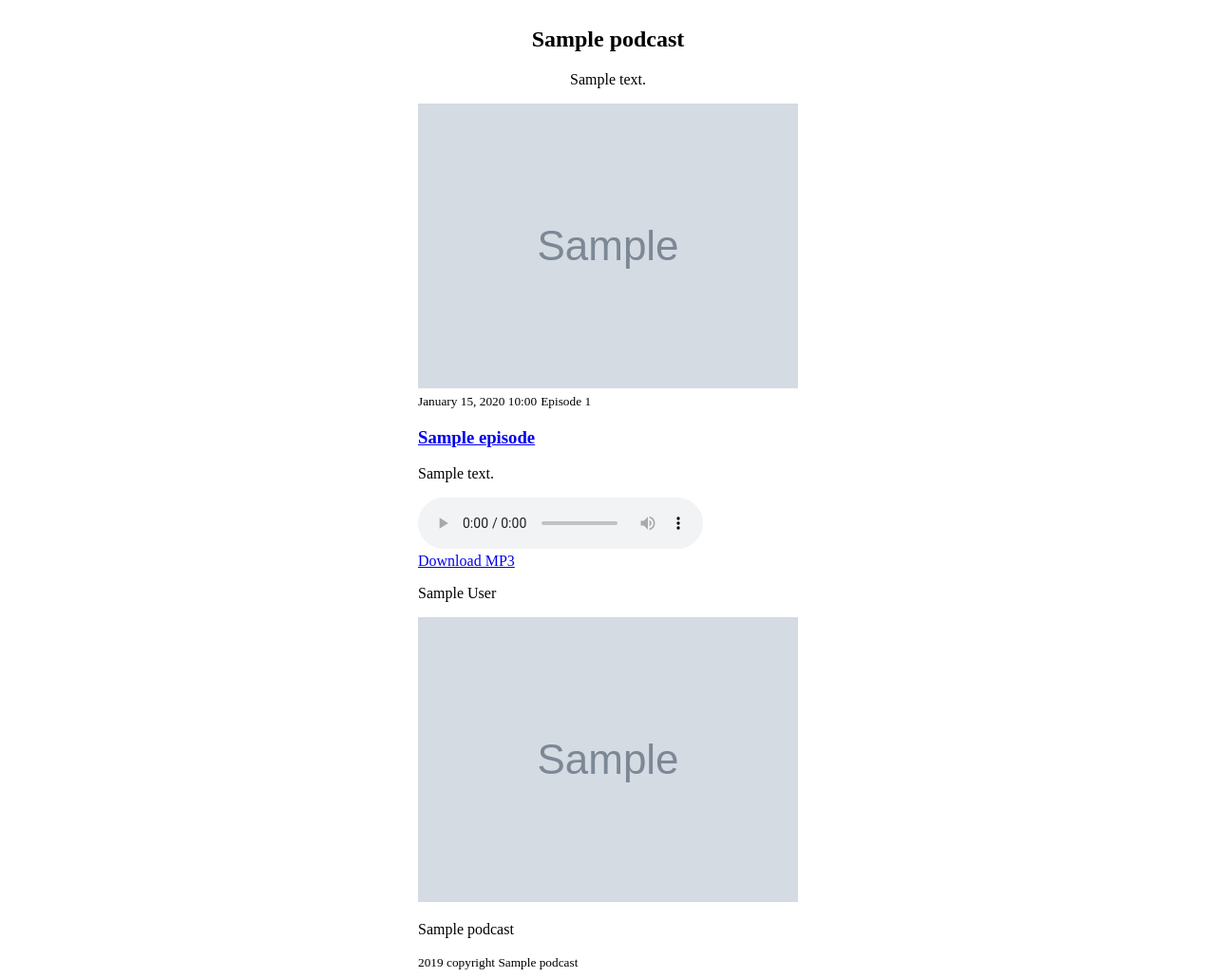
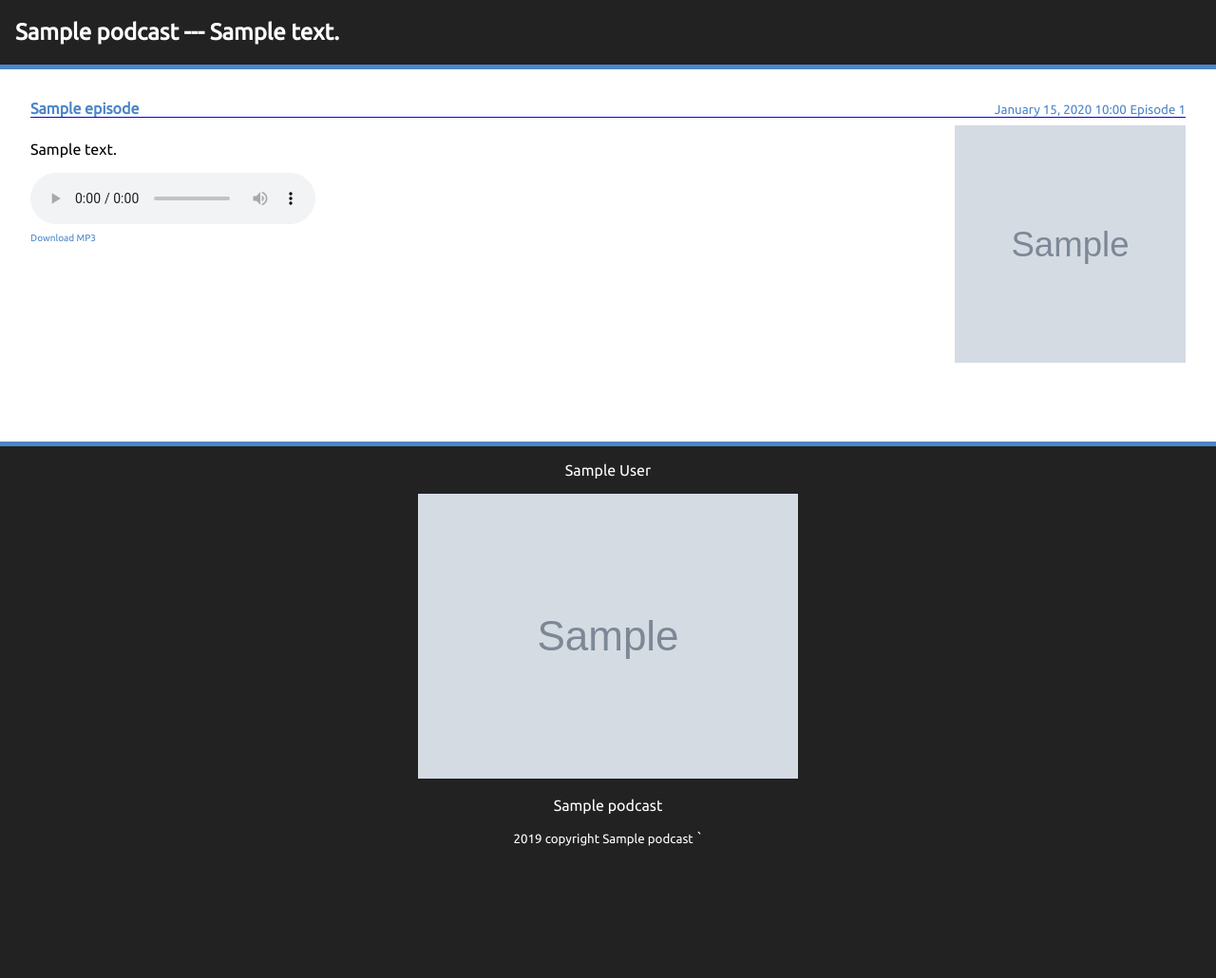
Before and after one commit to anezashraf/hostable-podcast, a Symfony app: template templates/site/home.html.twig in a window 1280 px wide. Shown: the whole page at 95% size. After the commit the page ends 891 px from the top, so only its background shows below. Run offline with Twig, Linux system fonts and the light colour scheme; the template is opened without the code that fills it: most values are stand-ins (such as "Sample title", 1, 10 or a date in 2020); grey boxes marked "Sample" are stand-in pictures; style sheets or scripts are compiled from the project's sources; some libraries are stand-ins or nearby versions.

Commit message:
Added basic styles

```diff
--- /dev/null
+++ b/assets/css/_episode/_episode.scss
@@ -0,0 +1,39 @@
+.episode {
+  padding-bottom: 3rem;
+
+  &__header {
+    display: flex;
+    justify-content: space-between;
+    border-bottom: 0.5px solid blue;
+    color: #4c86c7;
+  }
+
+  &__title {
+    margin: 0;
+  }
+
+  &__main {
+    display: flex;
+    padding-top: .5rem;
+    flex-flow: row wrap;
+  }
+
+  &__description {
+    flex-basis: 80%;
+  }
+
+  &__image {
+    flex-basis: 20%;
+    width: 100%;
+    text-align: right;
+
+    &-img {
+      width: 100%;
+
+    }
+  }
+
+  &__download {
+    font-size: 10px;
+  }
+}
--- /dev/null
+++ b/assets/css/_footer/footer.scss
@@ -0,0 +1,6 @@
+.footer {
+  display: flex;
+  justify-content: center;
+  border-top: 5px solid #4c86c7;
+  text-align: center;
+}
--- a/assets/css/_header/header.scss
+++ b/assets/css/_header/header.scss
@@ -1,9 +1,20 @@
 .header {
-  text-align: center;
-  &__title {
+  display: flex;
+  justify-content: space-between;
+  padding: 0 1rem 0 1rem;
+  border-bottom: 5px solid #4c86c7;
+}
 
-  }
-  &__subscription-buttons {
+.header__subscription-buttons-anchor {
+  display: block;
+  font-size: 1.5em;
+  margin-block-start: 0.83em;
+  margin-block-end: 0.83em;
+  margin-inline-start: 0px;
+  margin-inline-end: 0px;
+  font-weight: bold;
+}
 
-  }
+.fa-rss-square {
+  color: orange;
 }
--- a/assets/css/_layout/layout.scss
+++ b/assets/css/_layout/layout.scss
@@ -1,14 +1,21 @@
-section {
-  min-height: 100%;
+body {
   display: flex;
+  min-height: 98vh;
   flex-direction: column;
-  align-items: center;
+  padding:0;
+  margin: 0;
 }
 
 main {
-  flex-grow: 1;
+  flex: 1 0 auto; /* 2 */
+  padding: 2rem;
 }
 
-header, main, footer {
-  flex-shrink: 0;
+
+header,
+footer {
+  flex: none; /* 2 */
+  background-color: #222222;
+  color: #FFFFFF;
+
 }
--- a/assets/css/app.scss
+++ b/assets/css/app.scss
@@ -1,2 +1,5 @@
+@import 'global.scss';
 @import './_layout/layout.scss';
 @import './_header/header.scss';
+@import './_footer/footer.scss';
+@import './_episode/episode.scss';
--- /dev/null
+++ b/assets/css/global.scss
@@ -0,0 +1,17 @@
+@import url('https://fonts.googleapis.com/css?family=Ubuntu');
+
+* {
+  box-sizing: border-box;
+}
+body {
+  font-family: 'Ubuntu', sans-serif;
+}
+
+a {
+  text-decoration: none;
+  color: #4c86c7;
+}
+
+a:hover {
+  text-decoration: underline;
+}
--- a/src/FileUploader/FileUploader.php
+++ b/src/FileUploader/FileUploader.php
@@ -42,6 +42,6 @@ class FileUploader
 
         $file->move($directory, $fileName);
 
-        return "${directory}/${fileName}";
+        return "$location/${fileName}";
     }
 }
--- a/templates/admin/episode/index.html.twig
+++ b/templates/admin/episode/index.html.twig
@@ -4,10 +4,8 @@
     <ul>
         {% for episode in episodes %}
             <li><a href="{{ path('admin_show_episode', {id: episode.id}) }}">{{ episode.title }}</a></li>
-        {% else %}
-            <li>Looks like there are no episodes, please
-                <a href="{{ path('admin_create_episode') }}">click here</a> to create your first one :)
-            </li>
         {% endfor %}
+        <a href="{{ path('admin_create_episode') }}">Create New</a>
+
     </ul>
 {% endblock %}
--- a/templates/base.html.twig
+++ b/templates/base.html.twig
@@ -3,12 +3,13 @@
     <head>
         <meta charset="UTF-8">
         <title>{% block title %}Welcome!{% endblock %}</title>
+        <meta name="viewport" content="width=device-width, initial-scale=1.0">
+
         {% block stylesheets %}
             <link rel="stylesheet" type="text/css" href="{{ asset('build/app.css') }}">
         {% endblock %}
     </head>
     <body class="wrapper">
-        <section>
             <header class="header">
                 {% block header %}{% endblock %}
             </header>
@@ -19,9 +20,7 @@
                 {% block footer %}
                 {% endblock %}
             </footer>
-
-        </section>
-        {% block javascripts %}{% endblock %}
+            {% block javascripts %}{% endblock %}
     </body>
 
 </html>
--- a/templates/site/_partials/footer.html.twig
+++ b/templates/site/_partials/footer.html.twig
@@ -1,4 +1,6 @@
+<div>
 <p>{{ podcast.author }}</p>
 <img src="{{ podcast.image }}"/>
 <p>{{ podcast.title }}</p>
 <small>2019 copyright {{ podcast.title }}</small>
+`</div>
--- a/templates/site/_partials/header.html.twig
+++ b/templates/site/_partials/header.html.twig
@@ -1,5 +1,6 @@
-<h1 class="header__title">{{ podcast.title }}</h1>
+<div class="header__title-container">
+    <h2 class="header__title">{{ podcast.title }} --- {{ podcast.description }} </h2>
+</div>
 <div class="header__subscription-buttons">
-    <a href="{{ path('rss') }}"><i class="fas fa-rss-square"></i></a>
+    <a class="header__subscription-buttons-anchor" href="{{ path('rss') }}"><i class="fas fa-rss-square"></i></a>
 </div>
-<p class="header__description">{{ podcast.description }}</p>
--- a/templates/site/home.html.twig
+++ b/templates/site/home.html.twig
@@ -7,28 +7,35 @@
 {% block body %}
     {% for episode in episodes %}
         <article class="episode">
-            <div class="episode__image">
-                <img src="{{ podcast.image }}">
-            </div>
             <div class="episode__content">
-            <span class="episode__header">
-            <small class="episode__datetime">{{ episode.publishedAt|date }}</small>
-            <small class="episode__number">Episode {{ episode.id }}</small>
-            </span>
-                <h3 class="episode__title">
+                <div class="episode__header">
+                    <h4 class="episode__title">
                         <a href="{{ path('episode', {id: episode.id}) }}">
                             {{ episode.title }}
                         </a>
-                </h3>
+                    </h4>
+                    <div class="">
+                        <small class="episode__datetime">{{ episode.publishedAt|date }}</small>
+                        <small class="episode__number">Episode {{ episode.id }}</small>
+                    </div>
+                </div>
+                <div class="episode__main">
                     <div class="episode__description">
-                    <p class="episode__description-title">
+                        <p class="episode__description-text">
                             {{ episode.description }}
                         </p>
-                </div>
                         <div class="episode__audio">
                             <audio controls src="{{ episode.enclosureUrl }}"></audio>
+                            <div>
+                                <a class="episode__download" href="{{ episode.enclosureUrl }}" download>Download MP3</a>
                             </div>
-                <a class="epsiode__download" href="{{ episode.enclosureUrl }}" download>Download MP3</a>
+                        </div>
+                    </div>
+                    <div class="episode__image">
+                        <img width="250" height="250" class="episode__image-img" src="{{ podcast.image }}">
+                    </div>
+                </div>
+
             </div>
         </article>
     {% endfor %}
```
Lines whose indentation alone changed are shown as unchanged.
